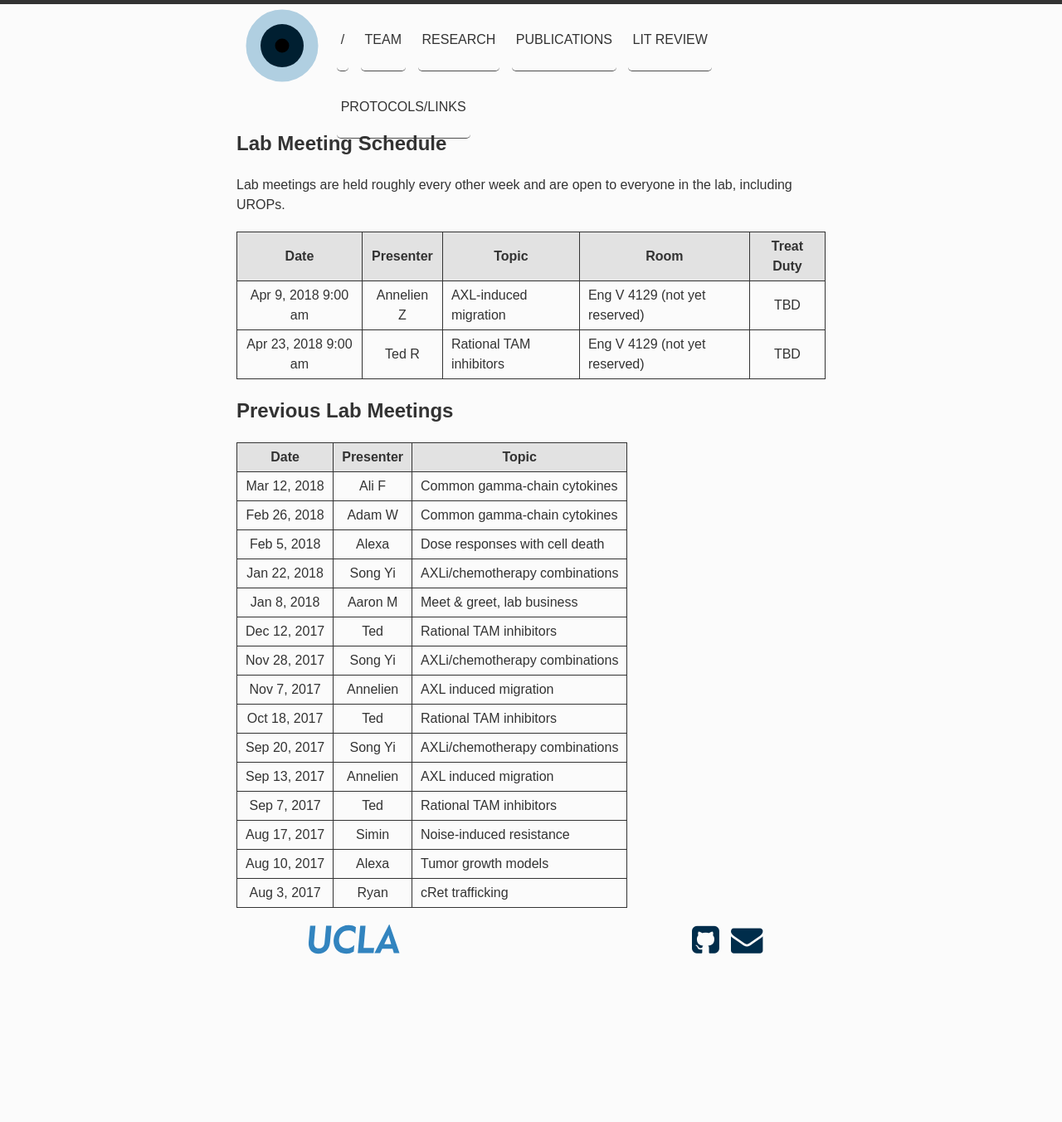
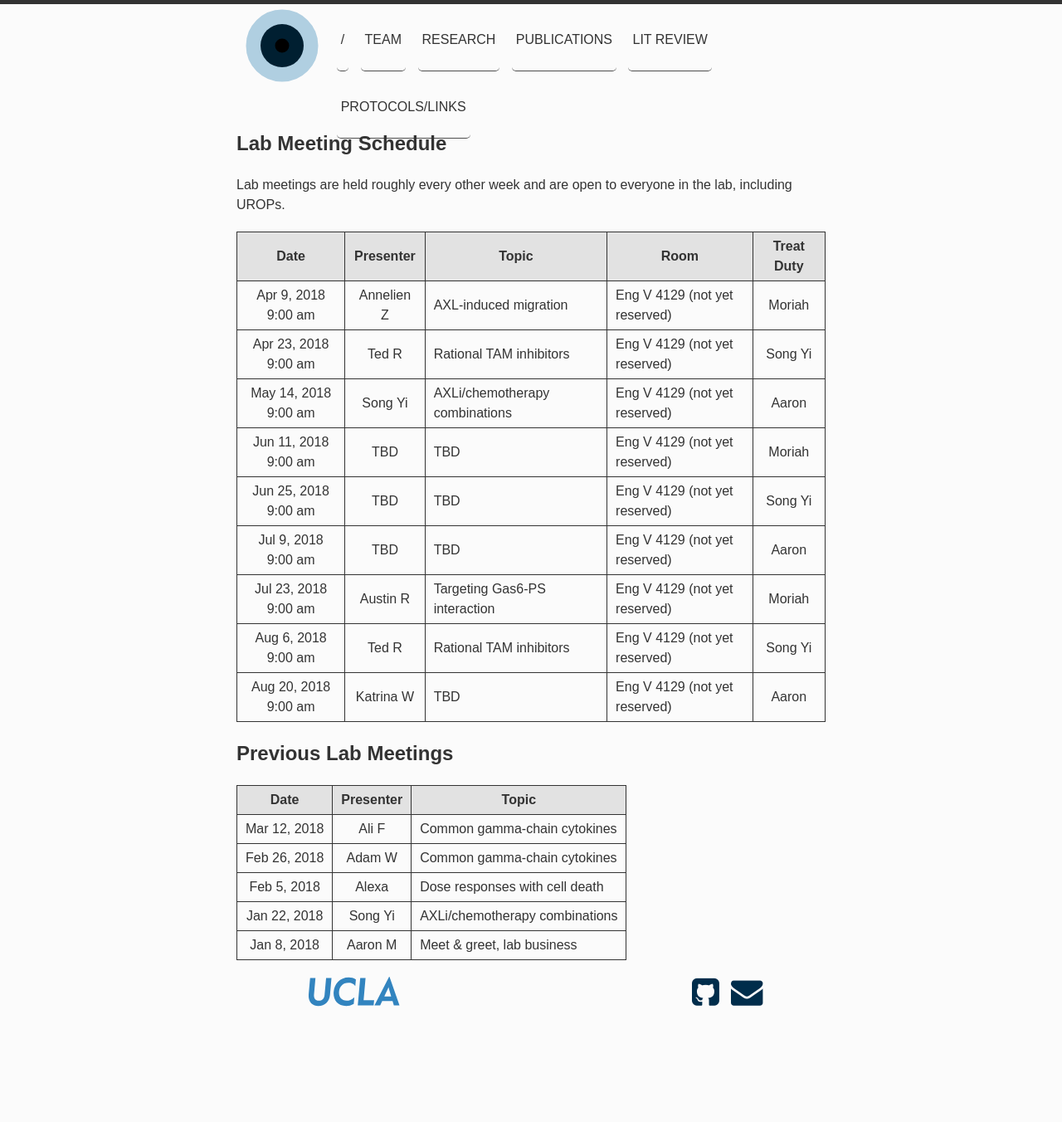
Before and after one commit to meyer-lab/asmlab.org, a Jekyll site: the page built from team/lab_meeting.md, in a window 1280 px wide. Shown: the whole page at 83% size. Built offline with Jekyll 4.4.1, drawn with Linux system fonts in a browser that asks for light colours; some web fonts are replaced; before the commit the page ends 1289 px from its top, so only the background shows below that.

Commit message:
Update lab meeting

```diff
--- a/_data/meetings.yml
+++ b/_data/meetings.yml
@@ -1,79 +1,14 @@
-
-
-
-- date: 2017-08-03 10:00:00
-  presenter: Ryan
-  topic: cRet trafficking
-  room: 76-358
-  treats: Ted
-
-- date: 2017-08-10 10:00:00
-  presenter: Alexa
-  topic: Tumor growth models
-  room: 76-358
-  treats: Ryan
-
-- date: 2017-08-17 10:00:00
-  presenter: Simin
-  topic: Noise-induced resistance
-  room: 76-358
-  treats: Alexa
-
-- date: 2017-09-13 10:00:00
-  presenter: Annelien
-  topic: AXL induced migration
-  room: 76-358
-  treats: Simin
-
-- date: 2017-09-20 10:00:00
-  presenter: Song Yi
-  topic: AXLi/chemotherapy combinations
-  room: 76-358
-  treats: Annelien
-
-- date: 2017-09-07 10:00:00
-  presenter: Ted
-  topic: Rational TAM inhibitors
-  room: 76-358
-  treats: Song Yi
-
-- date: 2017-10-18 10:00:00
-  presenter: Ted
-  topic: Rational TAM inhibitors
-  room: 76-358
-  treats: TBD
-
-- date: 2017-11-07 10:00:00
-  presenter: Annelien
-  topic: AXL induced migration
-  room: 76-358
-  treats: TBD
-
-- date: 2017-11-28 10:00:00
-  presenter: Song Yi
-  topic: AXLi/chemotherapy combinations
-  room: 76-358
-  treats: TBD
-
-- date: 2017-12-12 10:00:00
-  presenter: Ted
-  topic: Rational TAM inhibitors
-  room: 76-358
-  treats: TBD
-
-
-
 - date: 2018-01-08 9:00:00
   presenter: Aaron M
   topic: Meet & greet, lab business
   room: Eng V 4129
-  treats: Aaron M
+  treats: Aaron
 
 - date: 2018-01-22 9:00:00
   presenter: Song Yi
   topic: AXLi/chemotherapy combinations
   room: Eng V 4129
-  treats: Aaron M
+  treats: Aaron
 
 - date: 2018-02-05 9:00:00
   presenter: Alexa
@@ -85,7 +20,7 @@
   presenter: Adam W
   topic: Common gamma-chain cytokines
   room: Eng V 4129
-  treats: Aaron M
+  treats: Aaron
 
 - date: 2018-03-12 9:00:00
   presenter: Ali F
@@ -97,10 +32,52 @@
   presenter: Annelien Z
   topic: AXL-induced migration
   room: Eng V 4129 (not yet reserved)
-  treats: TBD
+  treats: Moriah
 
 - date: 2018-04-23 9:00:00
   presenter: Ted R
   topic: Rational TAM inhibitors
   room: Eng V 4129 (not yet reserved)
-  treats: TBD
+  treats: Song Yi
+
+- date: 2018-05-14 9:00:00
+  presenter: Song Yi
+  topic: AXLi/chemotherapy combinations
+  room: Eng V 4129 (not yet reserved)
+  treats: Aaron
+
+- date: 2018-06-11 9:00:00
+  presenter: TBD
+  topic: TBD
+  room: Eng V 4129 (not yet reserved)
+  treats: Moriah
+
+- date: 2018-06-25 9:00:00
+  presenter: TBD
+  topic: TBD
+  room: Eng V 4129 (not yet reserved)
+  treats: Song Yi
+
+- date: 2018-07-09 9:00:00
+  presenter: TBD
+  topic: TBD
+  room: Eng V 4129 (not yet reserved)
+  treats: Aaron
+
+- date: 2018-07-23 9:00:00
+  presenter: Austin R
+  topic: Targeting Gas6-PS interaction
+  room: Eng V 4129 (not yet reserved)
+  treats: Moriah
+
+- date: 2018-08-06 9:00:00
+  presenter: Ted R
+  topic: Rational TAM inhibitors
+  room: Eng V 4129 (not yet reserved)
+  treats: Song Yi
+
+- date: 2018-08-20 9:00:00
+  presenter: Katrina W
+  topic: TBD
+  room: Eng V 4129 (not yet reserved)
+  treats: Aaron
```
